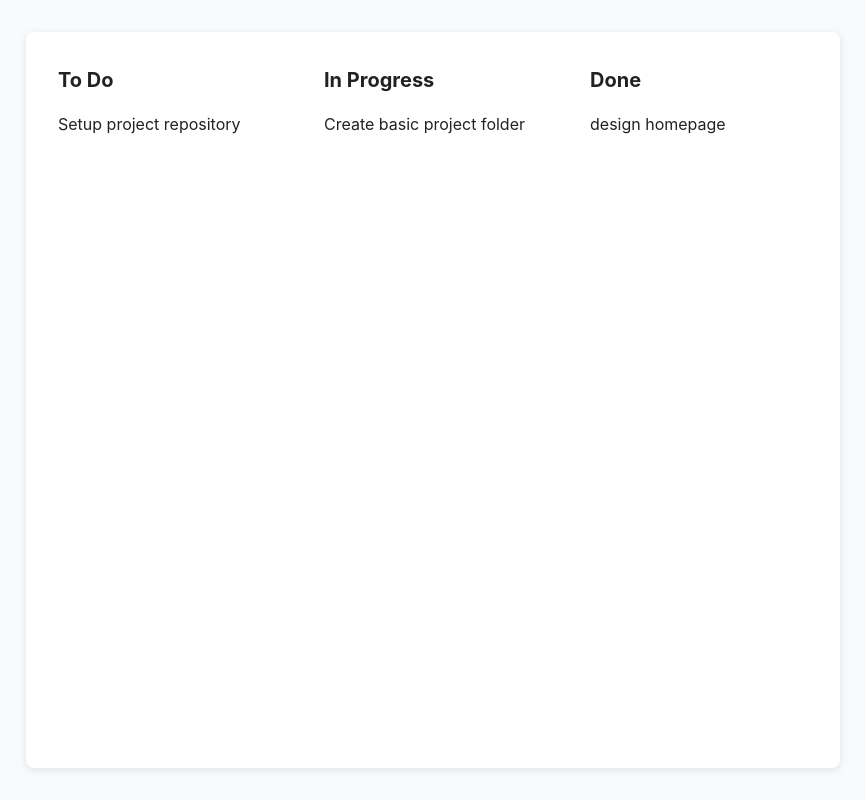
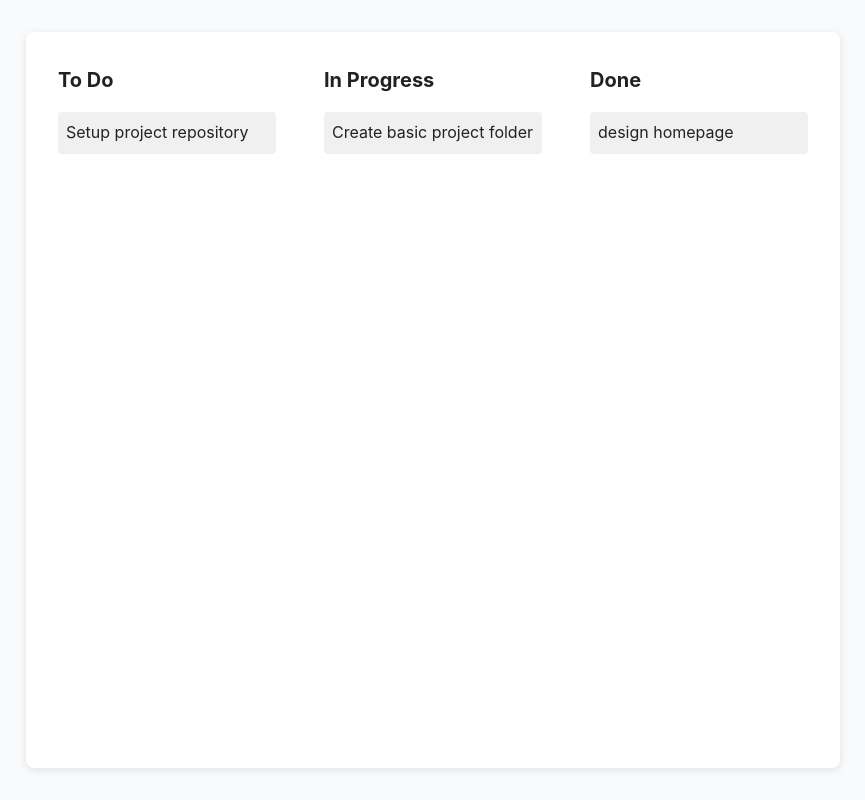
Before and after one commit to lu-alvz-dev/management-app, a React (Vite) app: page / in a window 1280 px wide. Shown: the whole page, without its empty margins (207-1072 px from the left). Built offline with nearby package versions, Linux system fonts and the light colour scheme.

Commit message:
Add .taskCard css rule to css module TaskCard.module.css

```diff
--- a/src/components/TaskCard/TaskCard.module.css
+++ b/src/components/TaskCard/TaskCard.module.css
@@ -0,0 +1,6 @@
+.taskCard {
+  background: #f0f0f0;
+  padding: 0.5rem;
+  margin-bottom: 0.5rem;
+  border-radius: 4px;
+}
```
